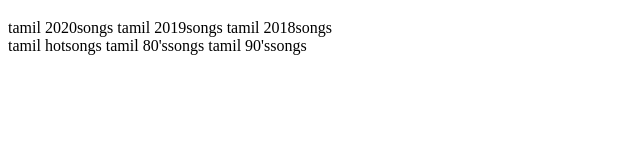
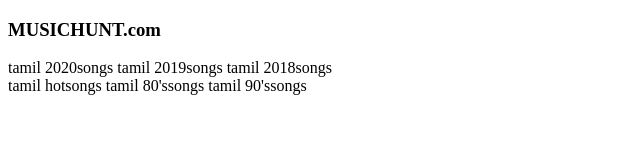
Before and after one commit to papu01-pv/MUSICHUNT, a plain HTML site: page index.html in a window 1280 px wide. Shown: the whole page, without its empty margins (0-640 px from the left). Drawn offline with Linux system fonts and the light colour scheme.

Commit message:
Add files via upload

```diff
--- a/index.html
+++ b/index.html
@@ -1,11 +1,11 @@
 <!DOCTYPE html>
 <html>
 <head>
-	<title>MUSICHUNT.com</title>
+	<title>class="text center"MUSICHUNT.com</title>
 </head>
 <body>
-	<h3><MUSICHUNT.com></h3>
-		<p>tamil 2020songs tamil 2019songs tamil 2018songs <br>tamil hotsongs tamil 80'ssongs tamil 90'ssongs </p>
+	<h3>MUSICHUNT.com</h3>
+		<p> tamil 2020songs tamil 2019songs tamil 2018songs <br>tamil hotsongs tamil 80'ssongs tamil 90'ssongs </p>
 
 </body>
 </html>
```
